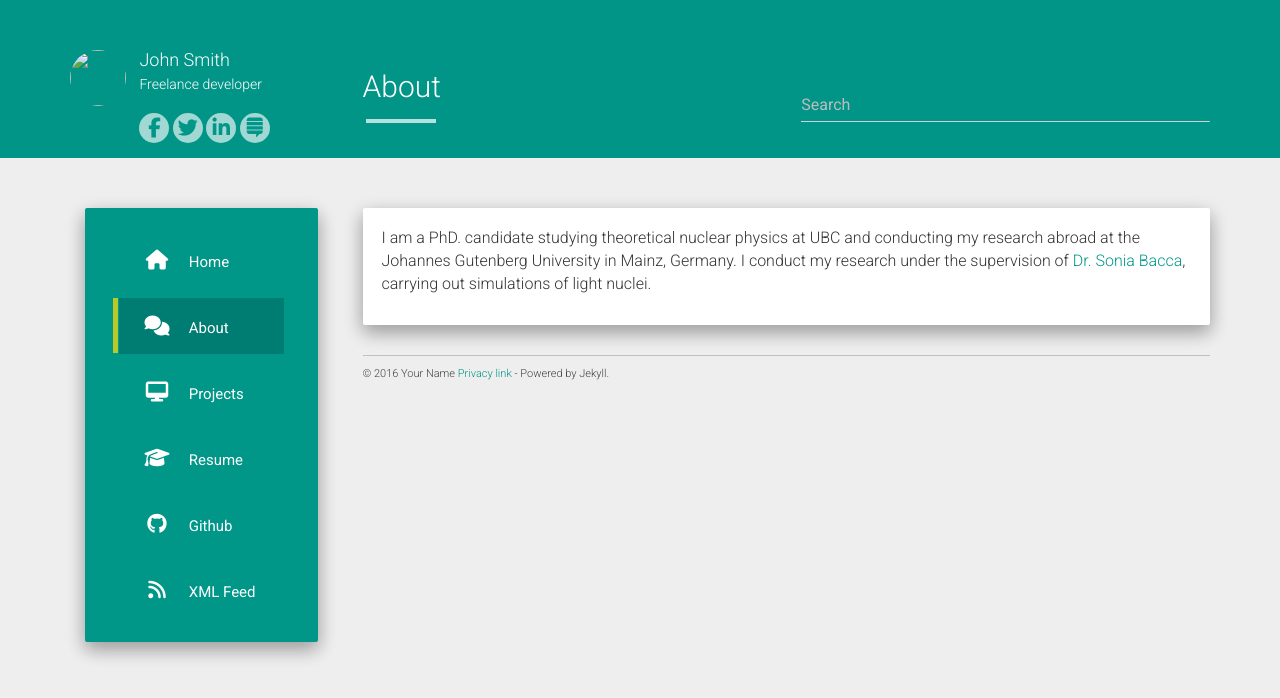
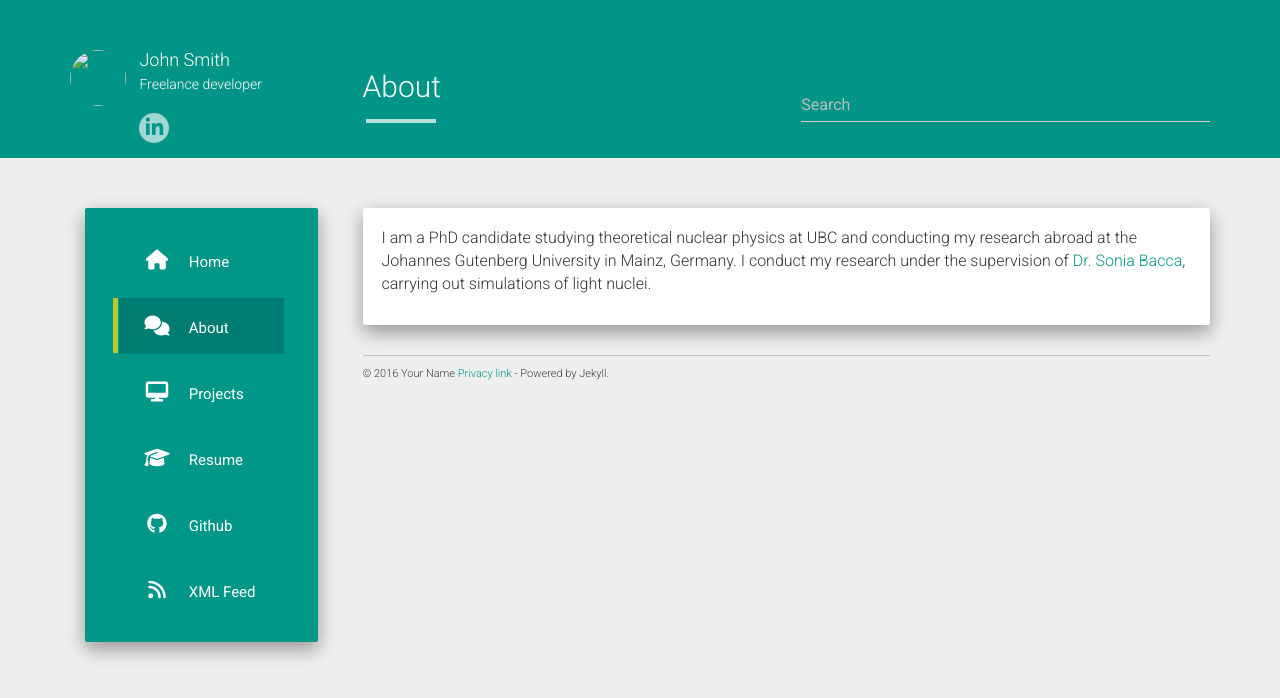
Before and after one commit to OscarJHernandez/OscarJHernandez.github.io, a Jekyll site: the page built from about.md, in a window 1280 px wide. Shown: the top 698 px of the page. Built offline with Jekyll 4.4.1, drawn with Linux system fonts in a browser that asks for light colours; nearby versions of some CDN libraries.

```diff
--- a/about.md
+++ b/about.md
@@ -4,5 +4,5 @@ title: About
 permalink: /about/
 ---
 
-I am a PhD. candidate studying theoretical nuclear physics at UBC and conducting my research abroad at the Johannes Gutenberg University in Mainz, Germany.
+I am a PhD candidate studying theoretical nuclear physics at UBC and conducting my research abroad at the Johannes Gutenberg University in Mainz, Germany.
 I conduct my research under the supervision of [Dr. Sonia Bacca](https://wwwth.kph.uni-mainz.de/bacca-sonia/), carrying out simulations of light nuclei.
```
Also changed, not shown: _data/social.json (+3 -13 lines).
